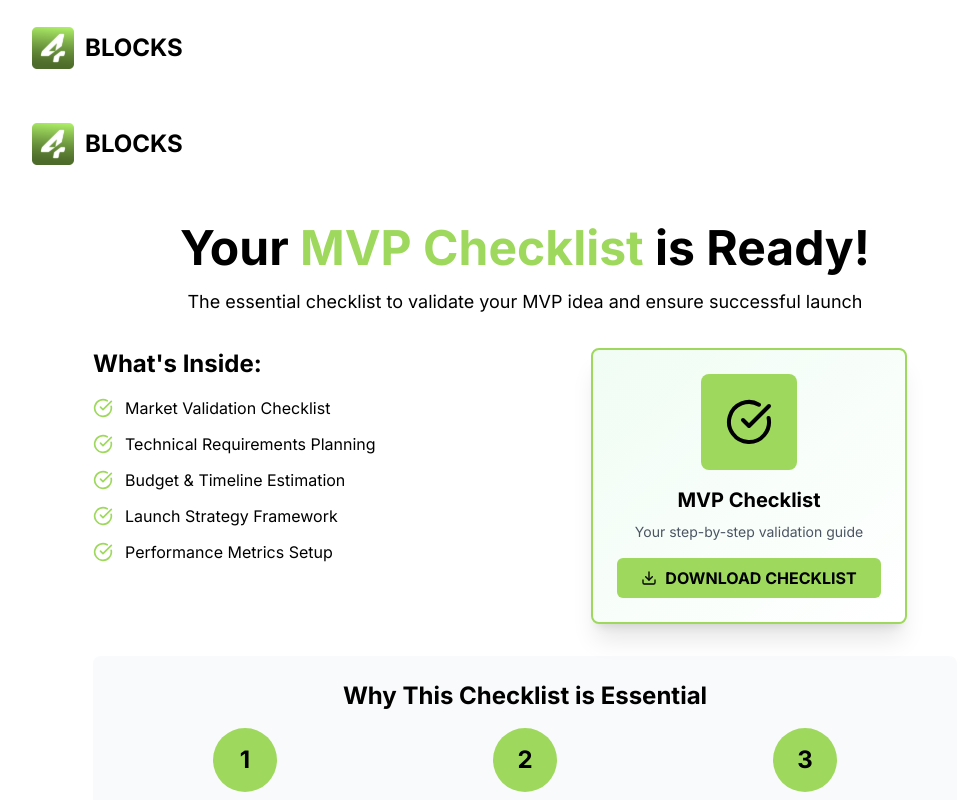
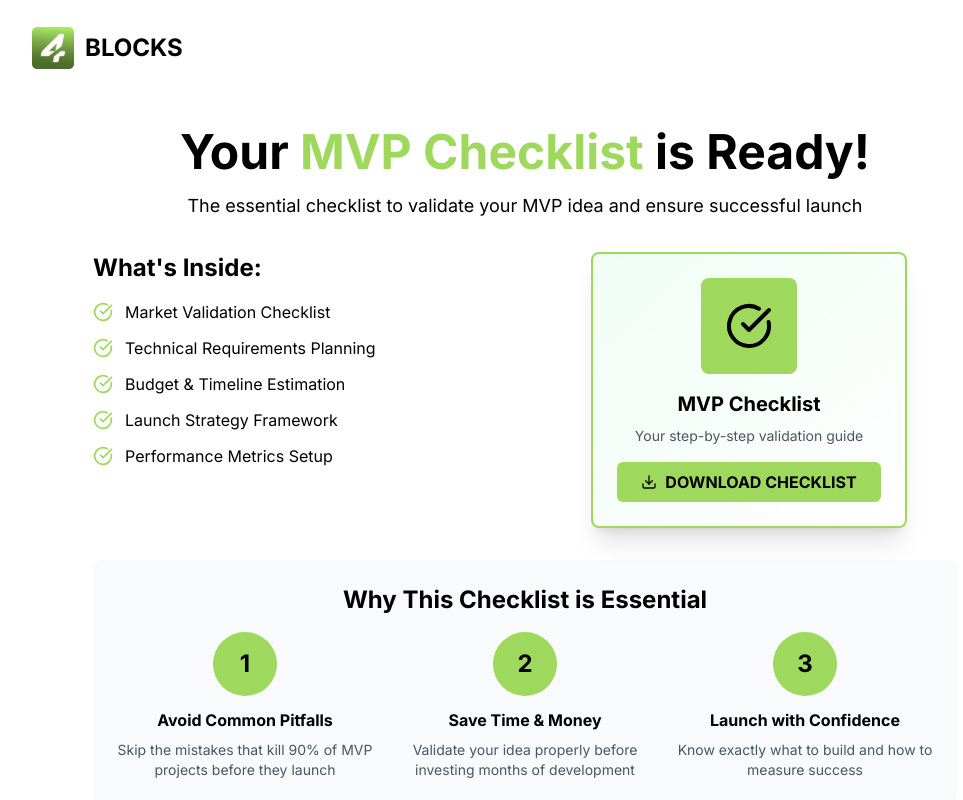
Before and after one commit to 4blocksdevs/4blocks, a Next.js app: page /checklist in a window 1280 px wide. Shown: the top 800 px of the page, without its empty margins (115-1078 px from the left). Built offline with nearby package versions, Linux system fonts and the light colour scheme.

Commit message:
fix: Update WhatsApp icon filename in footer component

```diff
--- a/app/checklist/page.tsx
+++ b/app/checklist/page.tsx
@@ -4,11 +4,13 @@ import React, { useEffect } from "react";
 import { Button } from "@/components/ui/button";
 import { Card, CardContent } from "@/components/ui/card";
 import { Download, CheckCircle } from "lucide-react";
-import Image from "next/image";
 import UTMTracker from "@/lib/utm-tracker";
 import { trackingEvents, leadSources } from "@/lib/enhanced-tracking-config";
+import { useRouter } from "next/navigation";
 
 export default function ChecklistPage() {
+  const router = useRouter();
+
   useEffect(() => {
     // Initialize UTM tracking for checklist page
     UTMTracker.initialize();
@@ -75,6 +77,9 @@ export default function ChecklistPage() {
     document.body.appendChild(link);
     link.click();
     document.body.removeChild(link);
+
+    // Optionally, redirect to a thank you page
+    router.push('/thank-you?type=checklist');
   };
 
   const updateHubSpotProperty = async (property: string, value: string) => {
@@ -85,27 +90,7 @@ export default function ChecklistPage() {
 
   return (
     <div className="min-h-screen bg-white">
-      {/* Header */}
-      <header className="container mx-auto px-4 py-6">
-        <a
-          href="/"
-          className="block w-fit"
-          tabIndex={0}
-          aria-label="Go to homepage"
-        >
-          <div className="flex items-center cursor-pointer">
-            <div className="w-12 h-12 rounded-lg flex items-center justify-center">
-              <Image
-                src="/logo.svg"
-                alt="4Blocks Logo"
-                width={42}
-                height={48}
-              />
-            </div>
-            <span className="ml-2 text-2xl font-bold text-black">BLOCKS</span>
-          </div>
-        </a>
-      </header>
+
 
       {/* Main Content */}
       <section className="container max-w-4xl mx-auto px-4 py-8">
--- a/app/page.tsx
+++ b/app/page.tsx
@@ -146,12 +146,12 @@ export default function LandingPage() {
 
       if (response.ok) {
         // Redirect to thank you page
-        router.push("/thank-you");
+        router.push("/thank-you?type=roadmap");
       } else {
         throw new Error("Form submission failed");
       }
     } catch (error) {
-      router.push("/thank-you");
+      router.push("/thank-you?type=roadmap");
       console.error("Error submitting form:", error);
       alert(
         "There was an error submitting your information. Please try again."
--- a/components/Form2.tsx
+++ b/components/Form2.tsx
@@ -38,8 +38,9 @@ export default function Form2({
 
     // Try to load HubSpot embed form
     if (
-      trackingConfig.hubspot.portalId !== "YOUR_PORTAL_ID" &&
-      trackingConfig.hubspot.form2Id !== "FORM_2_ID"
+      trackingConfig.hubspot.portalId !== "146982667" &&
+      trackingConfig.hubspot.form2Id !== "3a3fb4e1-de3c-40ad-a09e-d0cd988cebc3" &&
+      hubspotContainerRef.current
     ) {
       loadHubSpotForm();
     }
--- a/components/footer.tsx
+++ b/components/footer.tsx
@@ -27,7 +27,7 @@ const Footer = () => {
             <p className="text-black text-xs">info@4blocks.xyz</p>
             <div className="flex items-center mt-1">
               <Image
-                src="/Whatsapp.svg"
+                src="/WhatsApp.svg"
                 alt="WhatsApp"
                 width={20}
                 height={20}
```
